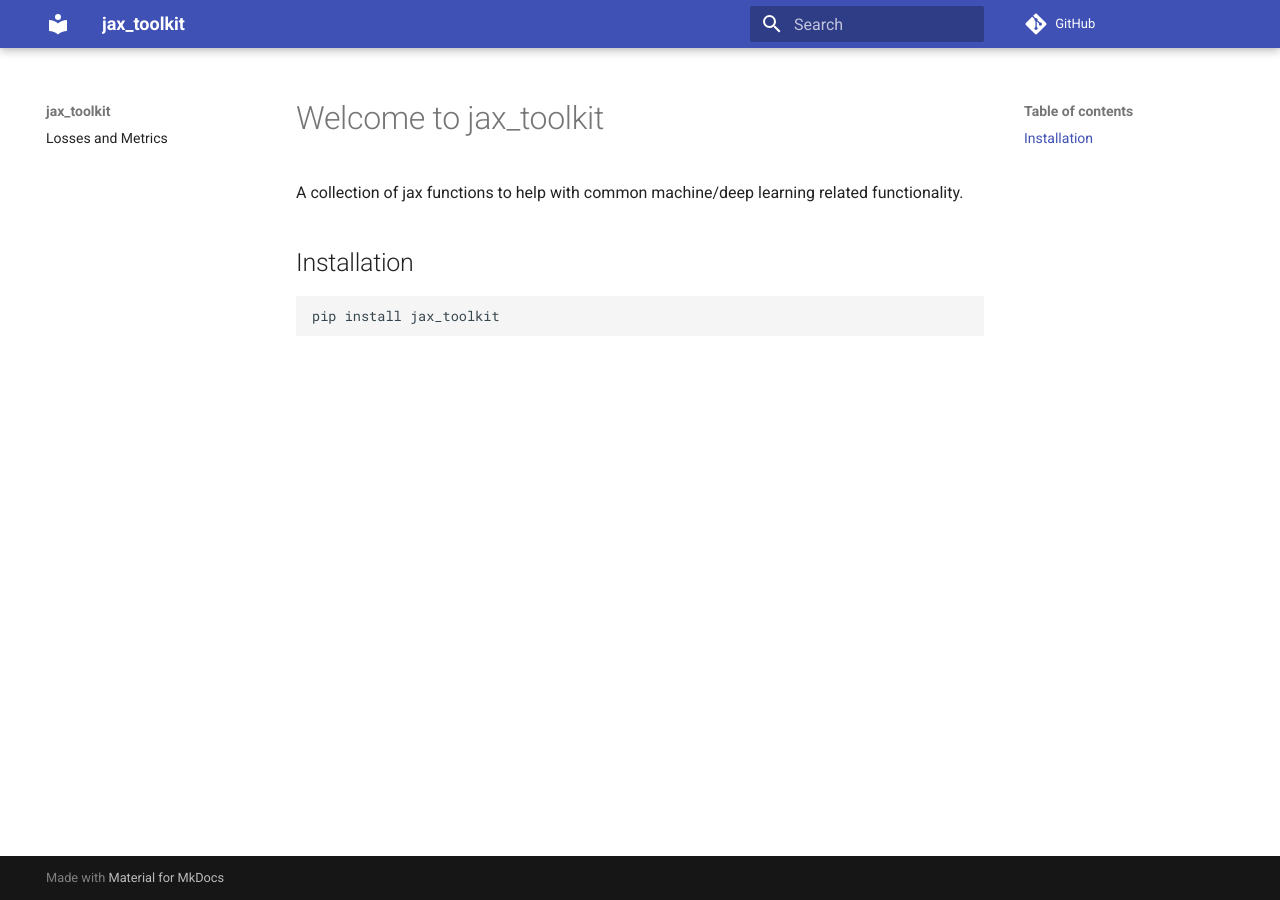
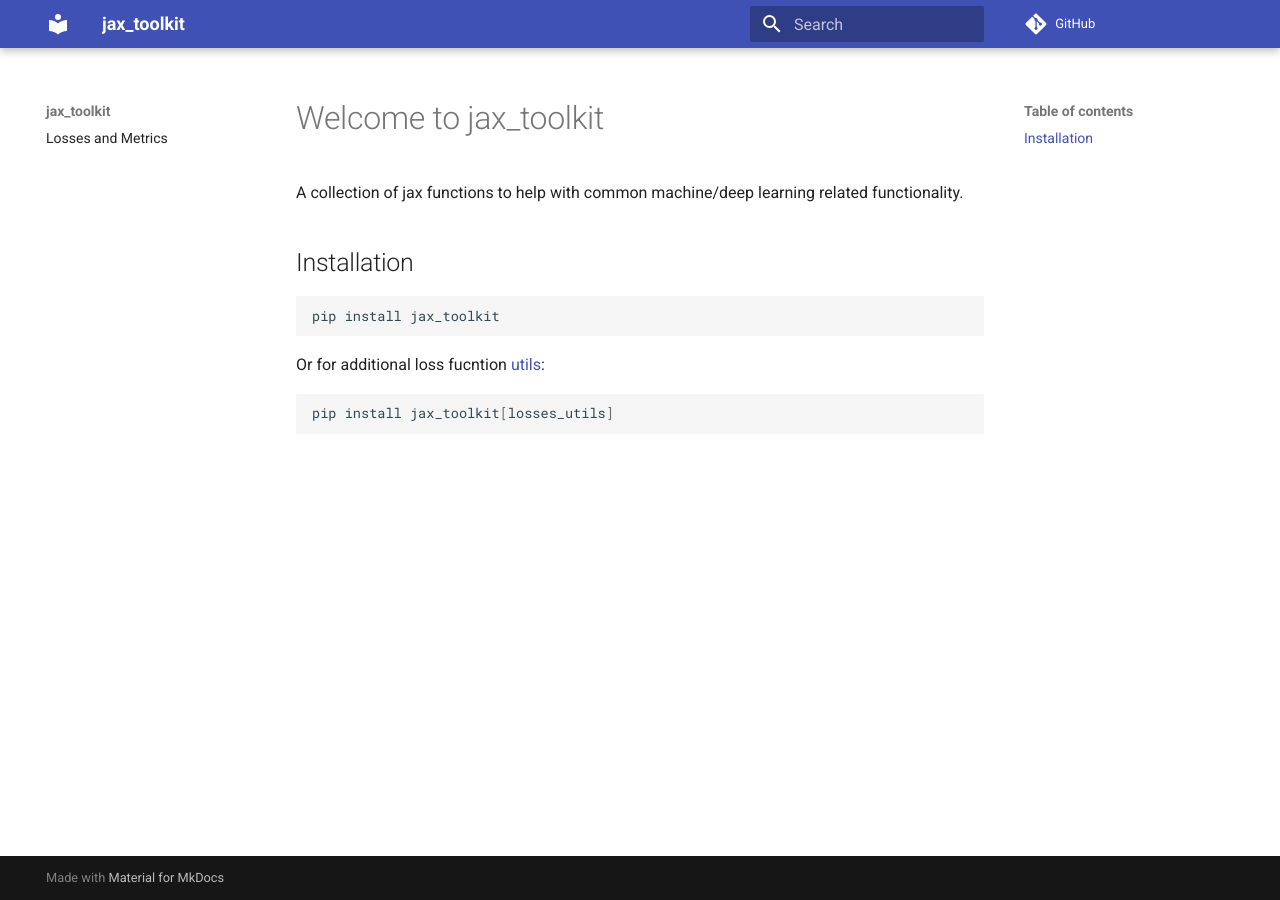
Before and after one commit to asmith26/jax_toolkit, an MkDocs documentation site: the page built from docs/index.md, in a window 1280 px wide. Built offline with MkDocs 1.6.1 and Material for MkDocs 9.7.7, drawn with Linux system fonts in a browser that asks for light colours; comment, search, counter and statistics services are not loaded.

Commit message:
Add extras_require installation information.

````diff
--- a/docs/index.md
+++ b/docs/index.md
@@ -7,3 +7,9 @@ A collection of jax functions to help with common machine/deep learning related
 ```
 pip install jax_toolkit
 ```
+
+Or for additional loss fucntion [utils](https://asmith26.github.io/jax_toolkit/losses_and_metrics/#utils):
+
+```bash
+pip install jax_toolkit[losses_utils]
+```
````
Also changed, not shown: README.md (+6 -0 lines).
